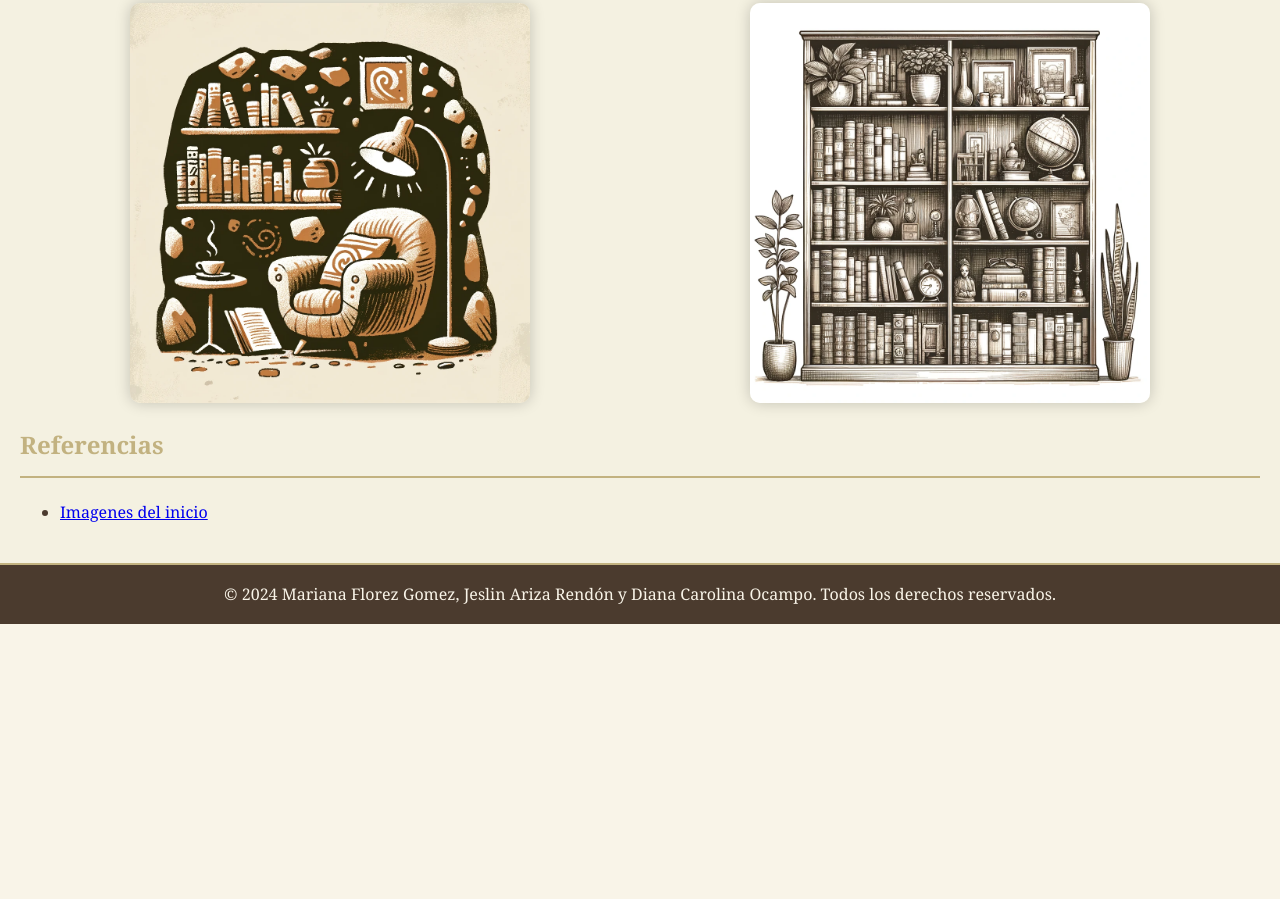
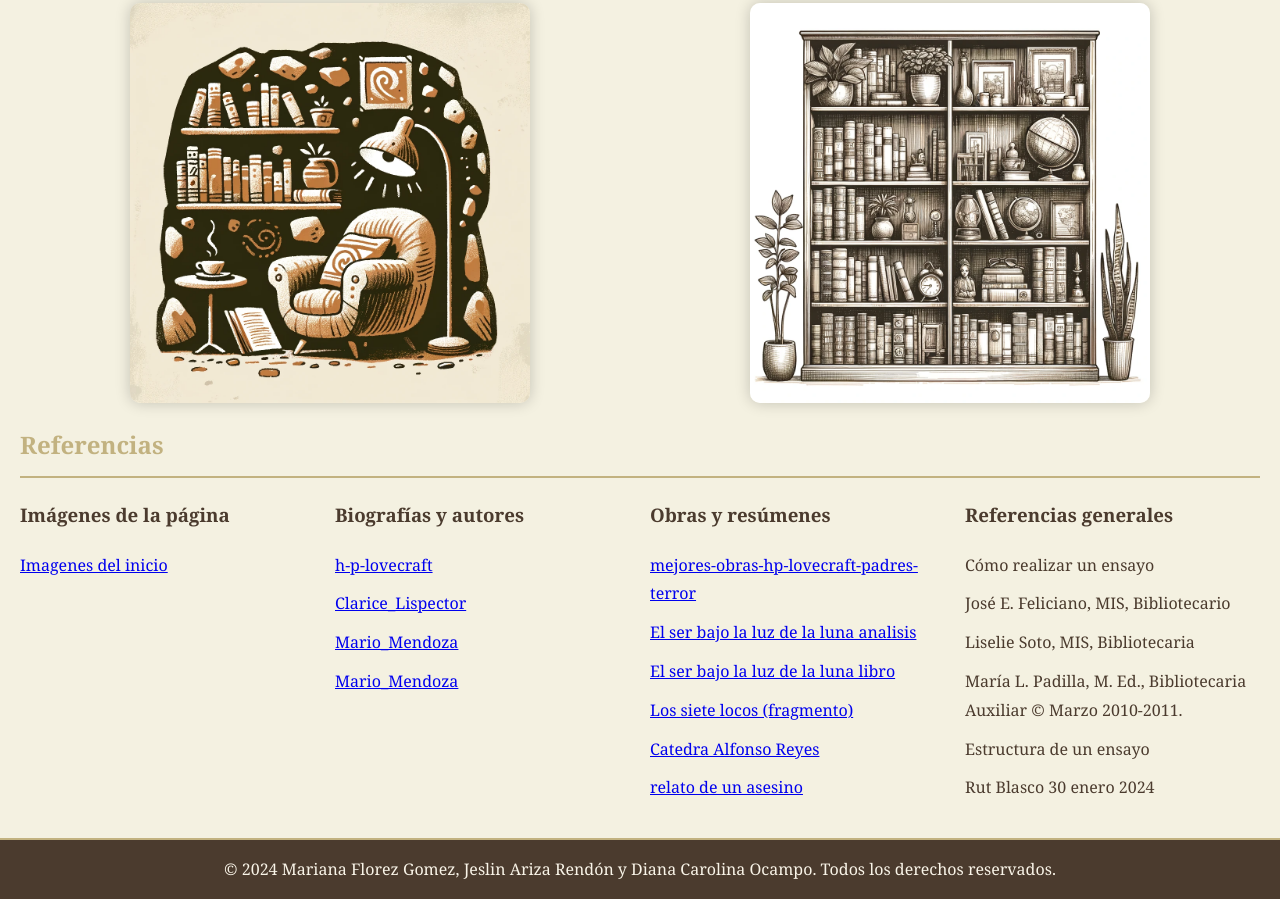
Before and after one commit to feerny/rincones-literarios, a plain HTML site: page index.html in a window 1280 px wide. Shown: the part 353-1252 px from the top of the page. Before the commit the page ends 977 px from the top, so only its background shows below. Drawn offline with Linux system fonts and the light colour scheme.

Commit message:
Referencias actualizadas

```diff
--- a/index.html
+++ b/index.html
@@ -27,11 +27,49 @@
                 <img src="images/imagen2.png" alt="Segunda imagen de ejemplo" class="expandable" title="Click para expandir">
             </div>
         </section>
+        <h2>Referencias</h2>
         <section id="referencias">
-            <h2>Referencias</h2>
-            <ul>
-                <li><a href="https://openai.com/index/dall-e-2/" target="_blank">Imagenes del inicio</a></li>
-            </ul>
+            <div>
+                <h3>Imágenes de la página</h3>
+                <ul>
+                    <li><a href="https://openai.com/index/dall-e-2/" target="_blank">Imagenes del inicio</a></li>
+                    <!-- Añade más enlaces según sea necesario -->
+                </ul>
+            </div>
+            <div>
+                <h3>Biografías y autores</h3>
+                <ul>
+                    <li><a href="https://www.lecturalia.com/autor/1303/h-p-lovecraft" target="_blank">h-p-lovecraft</a></li>
+                    <li><a href="https://es.wikipedia.org/wiki/Clarice_Lispector" target="_blank">Clarice_Lispector</a></li>
+                    <li><a href="https://es.wikipedia.org/wiki/Mario_Mendoza" target="_blank">Mario_Mendoza</a></li>
+                    <li><a href="https://www.planetadelibros.com.co/autor/mario-mendoza/000003086" target="_blank">Mario_Mendoza</a></li>
+                    <!-- Añade más enlaces según sea necesario -->
+                </ul>
+            </div>
+            <div>
+                <h3>Obras y resúmenes</h3>
+                <ul>
+                    <li><a href="https://www.65ymas.com/ocio/libros/mejores-obras-hp-lovecraft-padres-terror_13146_102.html" target="_blank">mejores-obras-hp-lovecraft-padres-terror</a></li>
+                    <li><a href="https://youtu.be/qHSo2OXdiWs?si=h7YaHze2_w9Y5eEO" target="_blank">El ser bajo la luz de la luna analisis</a></li>
+                    <li><a href="https://web.seducoahuila.gob.mx/biblioweb/upload/Lovecraft,%20H.P.%20-%20El%20Ser%20bajo%20la%20luz%20de%20la%20Luna.pdf" target="_blank">El ser bajo la luz de la luna libro</a></li>
+                    <li><a href="https://www.epdlp.com/texto.php?id2=77" target="_blank">Los siete locos (fragmento)</a></li>
+                    <li><a href="https://catedrareyes.org/" target="_blank">Catedra Alfonso Reyes</a></li>
+                    <li><a href="https://youtu.be/6AneNk69MFc?si=r3RHsIRU7eXqnfkj" target="_blank">relato de un asesino</a></li>
+                    <!-- Añade más enlaces según sea necesario -->
+                </ul>
+            </div>
+            <div>
+                <h3>Referencias generales</h3>
+                <ul>
+                    <li>Cómo realizar un ensayo</li>
+                    <li>José E. Feliciano, MIS, Bibliotecario</li>
+                    <li>Liselie Soto, MIS, Bibliotecaria</li>
+                    <li>María L. Padilla, M. Ed., Bibliotecaria Auxiliar © Marzo 2010-2011.</li>
+                    <li>Estructura de un ensayo</li>
+                    <li>Rut Blasco 30 enero 2024</li>
+                    <!-- Añade más enlaces según sea necesario -->
+                </ul>
+            </div>
         </section>
     </main>
     <footer>
@@ -42,7 +80,6 @@
             <img src="" alt="Imagen ampliada">
         </div>
     </div>
-
     <script src="scripts.js"></script>
 </body>
 </html>
--- a/styles.css
+++ b/styles.css
@@ -125,8 +125,30 @@ h2 {
 }
 
 #referencias {
-    margin-top: 20px;
+    display: flex;
+    justify-content: space-between;
+    flex-wrap: wrap;
+    gap: 20px; /* Añade espacio entre las secciones */
 }
+
+#referencias > div {
+    flex: 1;
+    min-width: 200px; /* Ajusta este valor según sea necesario */
+}
+
+#referencias h3 {
+    margin-top: 0;
+}
+
+#referencias ul {
+    list-style-type: none;
+    padding: 0;
+}
+
+#referencias ul li {
+    margin-bottom: 10px;
+}
+
 
 footer {
     background-color: #4b3b2e;
```
